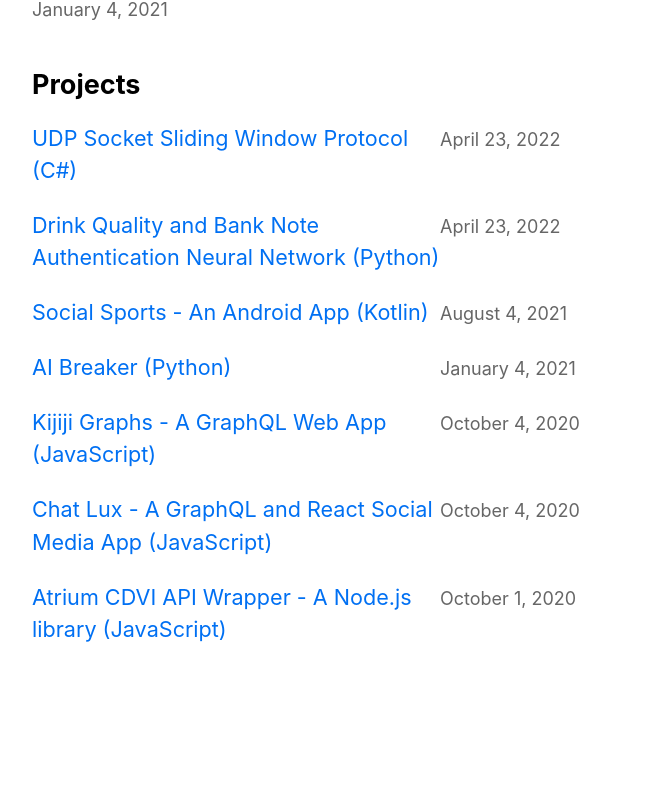
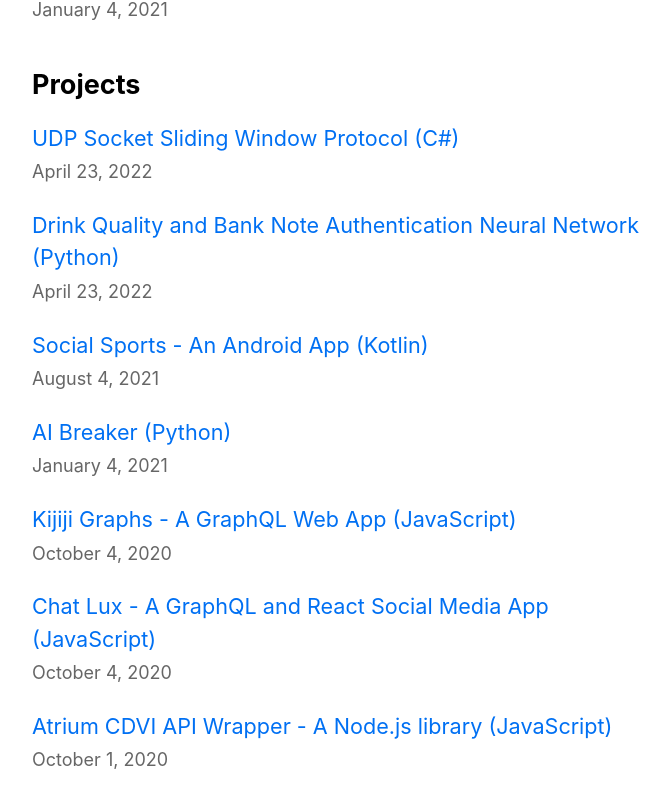
Before and after one commit to akassab/akassab-portfolio, a Next.js app: page / in a window 1280 px wide. Shown: the part 1720-2528 px from the top of the page, without its empty margins (302-971 px from the left). Before the commit the page ends 2473 px from the top, so only its background shows below. Built offline with nearby package versions, Linux system fonts and the light colour scheme; no server answers.

Commit message:
Fix Menu (#30)

```diff
--- a/pages/index.tsx
+++ b/pages/index.tsx
@@ -105,7 +105,7 @@
                     </a>
                   </Link>
                 </Grid>
-                <Grid>
+                <Grid item>
                   <small className={utilStyles.lightText}>
                     <Date dateString={date} />
                   </small>
@@ -138,7 +138,7 @@
                     </a>
                   </Link>
                 </Grid>
-                <Grid>
+                <Grid item>
                   <small className={utilStyles.lightText}>
                     <Date dateString={date} />
                   </small>
@@ -152,15 +152,15 @@
       <section className={`${utilStyles.headingMd} ${utilStyles.padding1px}`}>
         <h2 className={utilStyles.headingLg}>Projects</h2>
         <ul className={utilStyles.list}>
-          {allPostProjectData.map(({ id, date, title, img }) => (
+          {allPostProjectData.map(({ id, date, title }) => (
             <li className={utilStyles.listItem} key={id}>
               <Grid container>
-                <Grid item xs={8} className={utilStyles.listItemTextContainer}>
+                <Grid item xs={12} className={utilStyles.listItemTextContainer}>
                   <Link href={`/posts/${id}`}>
                     <a>{title}</a>
                   </Link>
                 </Grid>
-                <Grid>
+                <Grid item xs={12}>
                   <small className={utilStyles.lightText}>
                     <Date dateString={date} />
                   </small>
```
